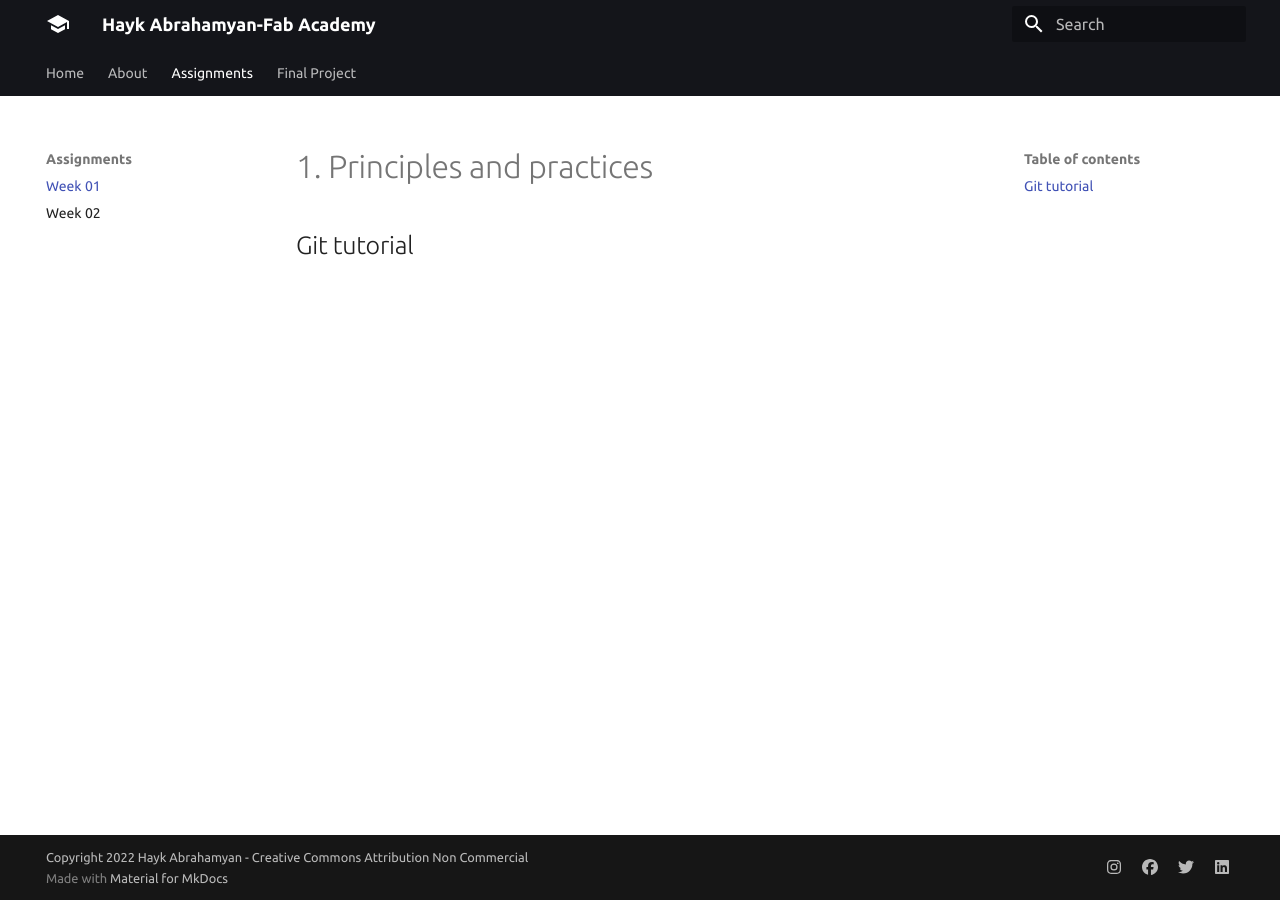
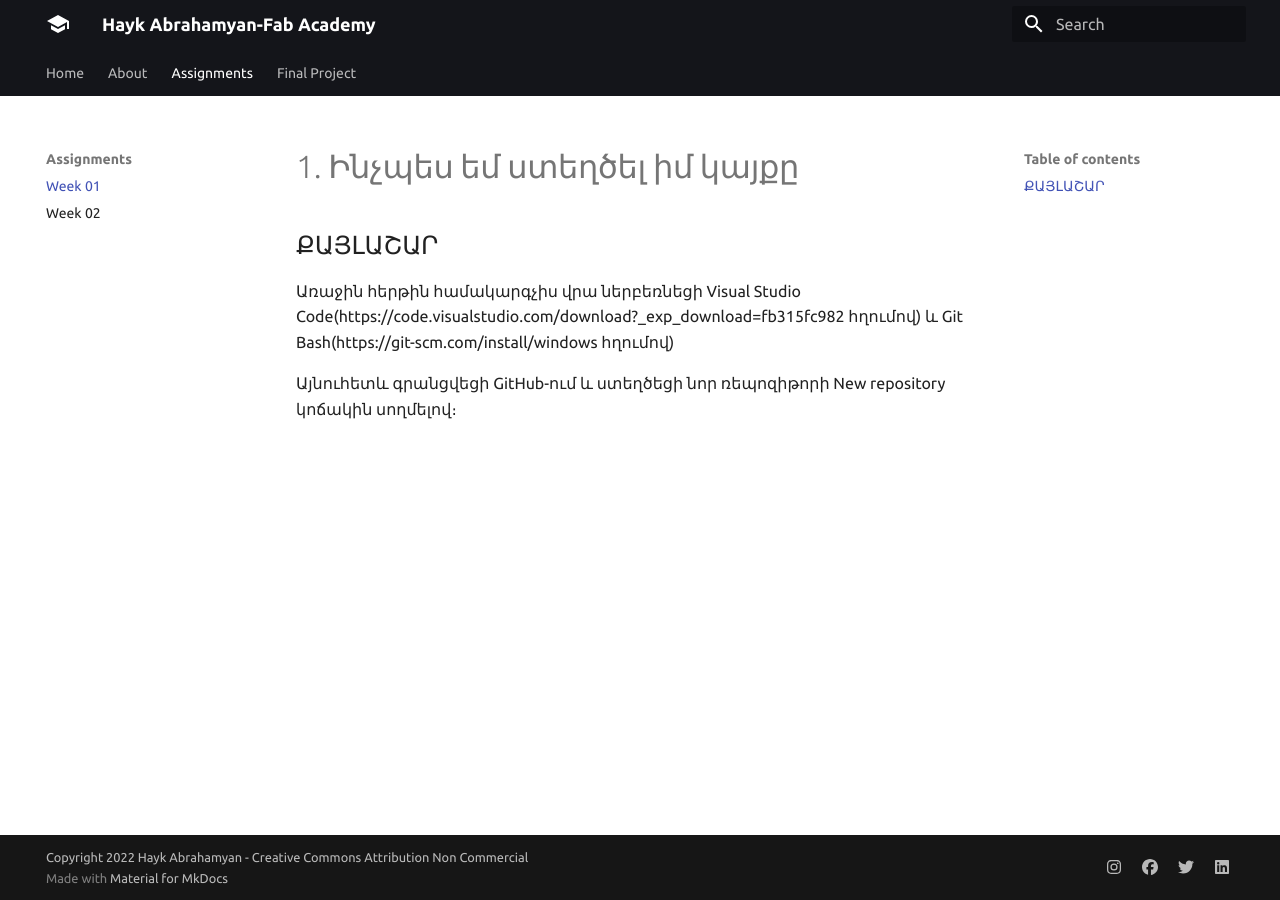
Before and after one commit to haykabrahamyan966-lab/Hayk_Abrahamyan, an MkDocs documentation site: the page built from docs/assignments/week01.md, in a window 1280 px wide. Built offline with MkDocs 1.6.1 and Material for MkDocs 9.7.7, drawn with Linux system fonts in a browser that asks for light colours.

Commit message:
Updated documentation and added images

```diff
--- a/docs/assignments/week01.md
+++ b/docs/assignments/week01.md
@@ -1,3 +1,6 @@
-# 1. Principles and practices
+# 1. Ինչպես եմ ստեղծել իմ կայքը
 
-## Git tutorial
+## ՔԱՅԼԱՇԱՐ
+  Առաջին հերթին համակարգչիս վրա ներբեռնեցի Visual Studio Code(https://code.visualstudio.com/download?_exp_download=fb315fc982 հղումով) և Git Bash(https://git-scm.com/install/windows հղումով)
+
+  Այնուհետև գրանցվեցի GitHub-ում և ստեղծեցի նոր ռեպոզիթորի New repository կոճակին սողմելով։
```
